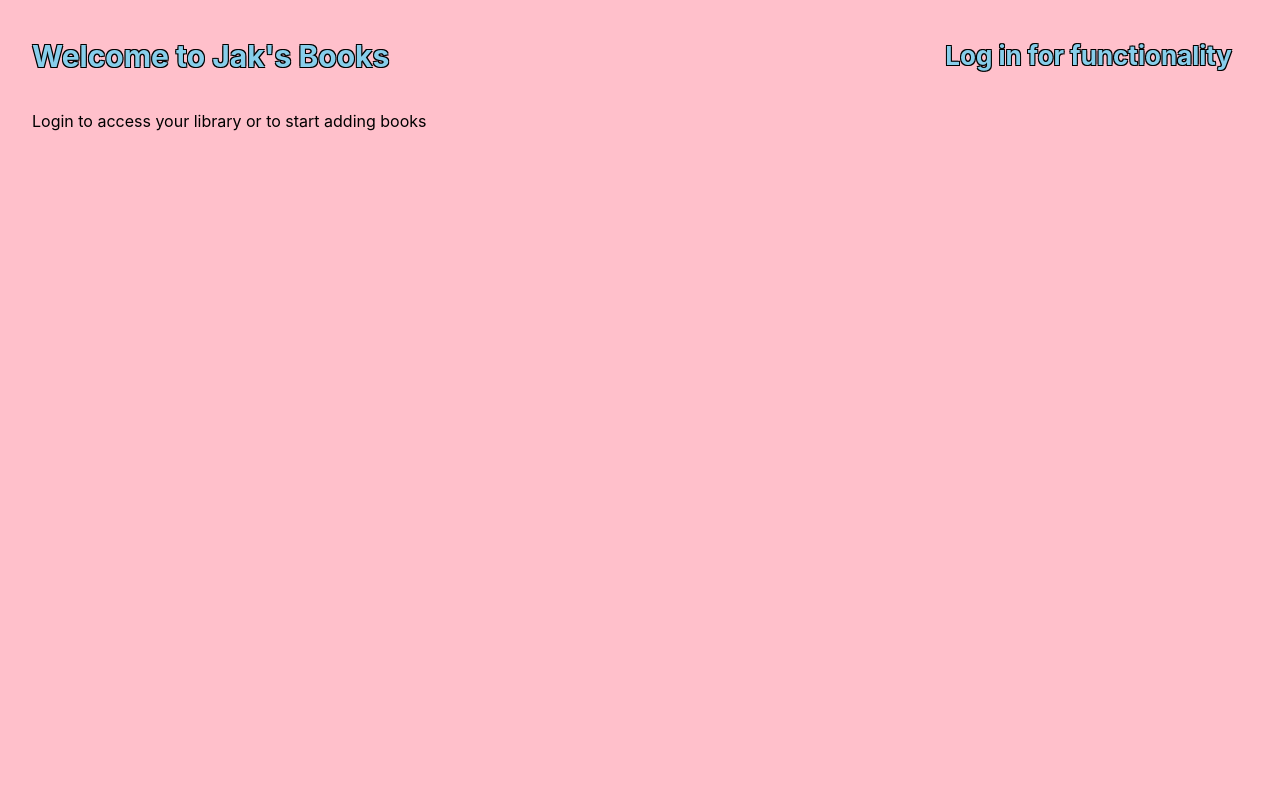
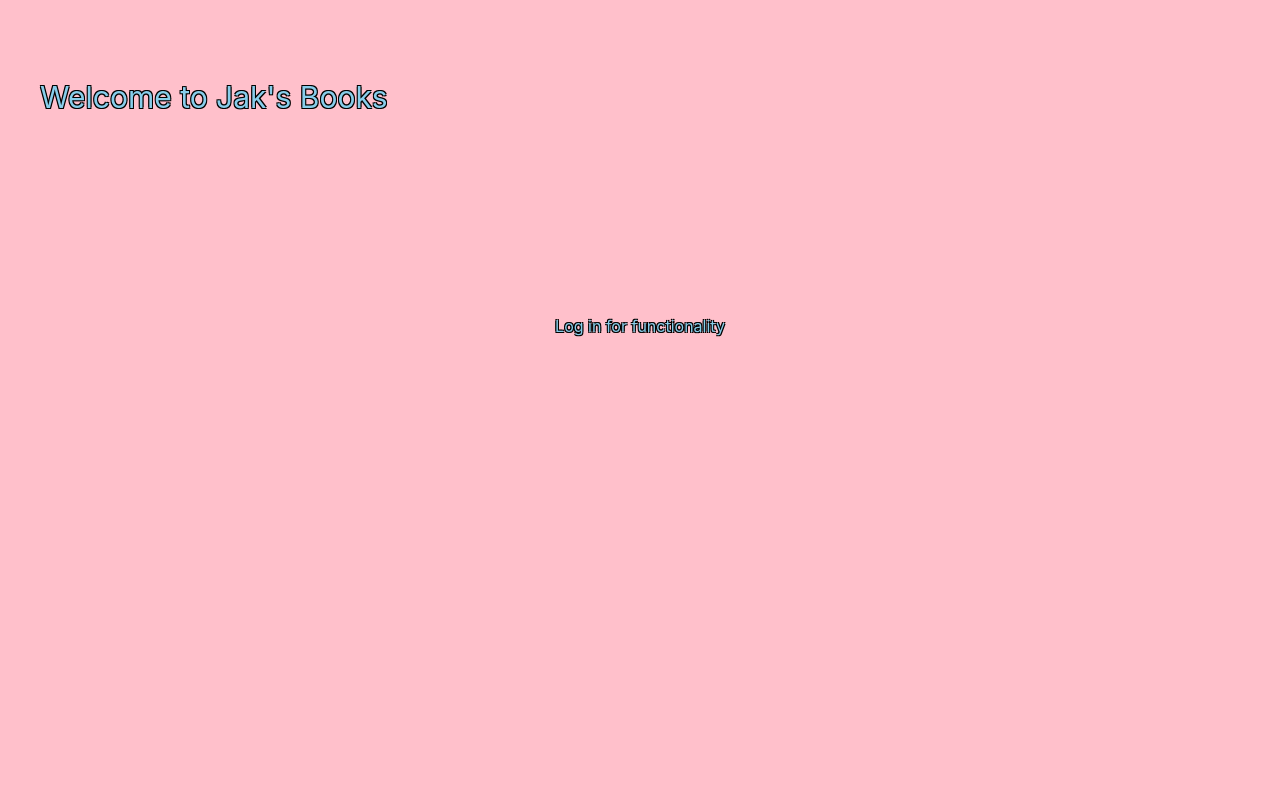
Before and after one commit to jakynevs/books, a Next.js app: page / in a window 1280 px wide. Shown: the top 800 px of the page. Built offline with nearby package versions, Linux system fonts and the light colour scheme; no server answers; the database is empty.

Commit message:
Moved a lot of styling to global styles. Edit page needs further adjustment

```diff
--- a/src/components/Book.tsx
+++ b/src/components/Book.tsx
@@ -1,7 +1,7 @@
 import React from "react";
 import Router from "next/router";
 import { Rate } from "antd";
-import globalStyles from "../components/styles/global";
+import globalStyles from "./styles/global";
 import { useSession } from "next-auth/react";
 
 export type BookProps = {
--- a/src/components/Header.tsx
+++ b/src/components/Header.tsx
@@ -1,6 +1,6 @@
 import React from "react";
 import Link from "next/link";
-import { Router, useRouter } from "next/router";
+import { useRouter } from "next/router";
 import { signOut, useSession } from "next-auth/react";
 
 const Header: React.FC = () => {
@@ -9,195 +9,41 @@ const Header: React.FC = () => {
     router.pathname === pathname;
   const { data: session, status } = useSession();
 
-  let left = (
-    <div className="left">
-      <Link href="/">
-        <a className="bold" data-active={isActive("/")}>
-          Welcome to Jak's Books
-        </a>
-      </Link>
-      <style jsx>{`
-        .bold {
-          font-weight: bold;
-        }
-        .left a[data-active="true"] {
-          color: skyblue;
-          text-shadow: -1px -1px 0 #000, 1px -1px 0 #000, -1px 1px 0 #000,
-            1px 1px 0 #000;
-          font-size: 30px;
-        }
-        a {
-          text-decoration: none;
-          color: var(--geist-foreground);
-          display: inline-block;
-        }
-
-        a + a {
-          margin-left: 1rem;
-        }
-      `}</style>
-    </div>
+  const leftContent = session ? (
+    <p>{session.user.name}'s Library </p>
+  ) : (
+    <p>Welcome to Jak's Books</p>
   );
 
   let right = null;
-
-  if (status === "loading") {
-    left = (
-      <div className="left">
-        <Link href="/">
-          <a className="bold" data-active={isActive("/")}>
-            Library
-          </a>
-        </Link>
-        <style jsx>{`
-          a {
-            text-decoration: none;
-            color: var(--geist-foreground);
-            display: inline-block;
-          }
-
-          .left a[data-active="true"] {
-            color: skyblue;
-            text-shadow: -1px -1px 0 #000, 1px -1px 0 #000, -1px 1px 0 #000,
-              1px 1px 0 #000;
-            font-size: 30px;
-          }
-
-          a + a {
-            margin-left: 1rem;
-          }
-        `}</style>
-      </div>
-    );
+  if (session) {
     right = (
-      <div className="right">
-        <p>Validating session ...</p>
-        <style jsx>{`
-          .right {
-            margin-left: auto;
-          }
-        `}</style>
-      </div>
-    );
-  }
-
-  if (!session) {
-    right = (
-      <div className="right">
-        <Link href="/api/auth/signin">
-          <a data-active={isActive("/signup")}>Log in for functionality</a>
-        </Link>
-        <style jsx>{`
-          a {
-            text-decoration: none;
-            color: var(--geist-foreground);
-            display: inline-block;
-          }
-
-          a + a {
-            margin-left: 0.5rem;
-          }
-
-          .right {
-            font-weight: bold;
-            margin-left: auto;
-            color: skyblue;
-            text-shadow: -1px -1px 0 #000, 1px -1px 0 #000, -1px 1px 0 #000,
-              1px 1px 0 #000;
-            font-size: 26px;
-          }
-
-          .right a {
-            border: 1px solid var(--geist-foreground);
-            padding: 0.5rem 1rem;
-            border-radius: 3px;
-          }
-        `}</style>
-      </div>
-    );
-  }
-
-  if (session) {
-    left = (
-      <div className="left">
-        <Link href="/">
-          <a className="bold" data-active={isActive("/")}>
-            Library
-          </a>
-        </Link>
-
-        <style jsx>{`
-          a {
-            text-decoration: none;
-            color: var(--geist-foreground);
-            display: inline-block;
-          }
-
-          .left {
-            color: skyblue;
-            text-shadow: -1px -1px 0 #000, 1px -1px 0 #000, -1px 1px 0 #000,
-              1px 1px 0 #000;
-          }
-        `}</style>
-      </div>
-    );
-    right = (
-      <div className="right">
-        <p>{session.user.name}</p>
+      <div className="rightItems">
         <button
-          className="rightButton"
+          className="headerButton"
           onClick={() =>
-            router.push({
-              pathname: "/edit",
-              query: { isNewBook: true },
-            })
+            router.push({ pathname: "/edit", query: { isNewBook: true } })
           }
         >
-          <a>Add book</a>
+          Add book
         </button>
-        <button className="rightButton" onClick={() => signOut()}>
-          <a>Log out</a>
+        <button className="headerButton" onClick={() => signOut()}>
+          Log out
         </button>
-        <style jsx>{`
-          a {
-            text-decoration: none;
-            color: skyblue;
-            text-shadow: -1px -1px 0 #000, 1px -1px 0 #000, -1px 1px 0 #000,
-              1px 1px 0 #000;
-          }
-
-          p {
-            display: inline-block;
-            font-size: 13px;
-            margin-right: 16px;
-          }
-
-          .rightButton {
-          }
-
-          .right {
-            margin-left: auto;
-          }
-
-          button {
-            background: pink;
-          }
-        `}</style>
       </div>
     );
   }
 
   return (
     <nav>
-      {left}
-      {right}
-      <style jsx>{`
-        nav {
-          display: flex;
-          padding: 2rem;
-          align-items: center;
-        }
-      `}</style>
+      <div className="left">
+        <Link href="/">
+          <a className="headerButton" data-active={isActive("/")}>
+            {leftContent}
+          </a>
+        </Link>
+      </div>
+      <div className="right">{right}</div>
     </nav>
   );
 };
--- a/src/components/Layout.tsx
+++ b/src/components/Layout.tsx
@@ -1,6 +1,7 @@
 import React, { ReactNode } from "react";
 import Header from "./Header";
 import Footer from "./Footer";
+import global from "./styles/global";
 
 type Props = {
   children: ReactNode;
@@ -10,8 +11,10 @@ const Layout: React.FC<Props> = (props) => (
   <div>
     <Header />
     <div className="site">
-      <style jsx global>{`
-        html,
+      <style jsx global>
+        {global}
+      </style>
+      <style jsx>{`
         body {
           height: 100%;
           margin: 0;
@@ -64,13 +67,8 @@ const Layout: React.FC<Props> = (props) => (
           height: 30px;
           width: 80px;
           line-height: 30px;
-          background: #ececec;
-          box-sizing: border-box;
           border: 0;
           vertical-align: center;
-        }
-
-        button + button {
         }
 
         input[type="text"],
--- a/src/components/styles/global.js
+++ b/src/components/styles/global.js
@@ -14,16 +14,48 @@ export default css.global`
   p {
     margin-bottom: 10px;
   }
+  button + button {
+    margin: 0rem 1rem;
+  }
+
+  .pageParent button {
+    cursor: pointer;
+    height: 30px;
+    width: 80px;
+    line-height: 30px;
+    border: 0;
+    vertical-align: center;
+    border: none;
+    background: #ff69b4;
+  }
+
+  .homePage {
+    display: flex;
+    justify-content: center;
+    align-items: center;
+    height: 40vh; /* 100% of the viewport height */
+  }
   .book {
     background: skyblue;
     transition: box-shadow 0.1s ease-in;
     padding: 2rem;
   }
-
+  .headerButton {
+    cursor: pointer;
+    color: skyblue;
+    text-shadow: -1px -1px 0 #000, 1px -1px 0 #000, -1px 1px 0 #000,
+      1px 1px 0 #000;
+    font-size: 30px;
+    background: none;
+    border: none;
+    text-decoration: none;
+  }
   .book:hover {
     box-shadow: 1px 1px 3px #aaa;
   }
-
+  a {
+    text-decoration: none;
+  }
   .book + .book {
     margin-top: 2rem;
   }
@@ -34,4 +66,45 @@ export default css.global`
   .pageChild {
     padding: 30px;
   }
+  nav {
+    display: flex;
+    padding: 2rem;
+    align-items: center;
+  }
+  .dropDown {
+    text-align: center;
+    margin-right: 1rem;
+  }
+  .navlink {
+    font-size: 30px;
+    background: none;
+    border: none;
+    text-decoration: none;
+  }
+  a,
+  a:visited {
+    color: skyblue;
+    text-shadow: -1px -1px 0 #000, 1px -1px 0 #000, -1px 1px 0 #000,
+      1px 1px 0 #000;
+    cursor: pointer;
+    text-decoration: none; /* Remove underline */
+  }
+
+  .right {
+    margin-left: auto;
+    display: flex;
+    justify-content: flex-end;
+  }
+  .rightItems {
+    display: flex;
+    justify-content: space-between;
+    width: 100%;
+  }
+  body {
+    font-size: 16px;
+    font-family: -apple-system, BlinkMacSystemFont, "Segoe UI", Roboto,
+      Helvetica, Arial, sans-serif, "Apple Color Emoji", "Segoe UI Emoji",
+      "Segoe UI Symbol";
+    background: pink;
+  }
 `;
--- a/src/pages/_app.tsx
+++ b/src/pages/_app.tsx
@@ -1,5 +1,6 @@
 import { SessionProvider } from "next-auth/react";
 import { AppProps } from "next/app";
+import "../components/styles/global";
 
 const App = ({ Component, pageProps }: AppProps) => {
   return (
--- a/src/pages/index.tsx
+++ b/src/pages/index.tsx
@@ -2,15 +2,28 @@ import { getSession } from "next-auth/react";
 import Library from "../components/Library";
 import Layout from "../components/Layout";
 import { useState, useEffect } from "react";
+import { useRouter } from "next/router";
+
 import { useSession } from "next-auth/react";
+import "../components/styles/global";
+import Link from "next/link";
 
 export default function Home() {
+  const router = useRouter();
+
   const [books, setBooks] = useState([]);
   const { data: session, status } = useSession();
+  const isActive: (pathname: string) => boolean = (pathname) =>
+    router.pathname === pathname;
   let homePage = (
     <div className="homePage">
-      Login to access your library or to start adding books
-      <style jsx>{``}</style>
+      <div className="noSessionWelcome">
+        <Link href="/api/auth/signin">
+          <a className="navLink" data-active={isActive("/signup")}>
+            Log in for functionality
+          </a>
+        </Link>
+      </div>
     </div>
   );
 
--- a/src/pages/p/[id].tsx
+++ b/src/pages/p/[id].tsx
@@ -95,7 +95,9 @@ const Book: React.FC<BookProps> = (props) => {
             <a>Edit</a>
           </button>
           {userHasValidSession && (
-            <button onClick={() => deleteBook(id)}>Delete</button>
+            <button onClick={() => deleteBook(id)}>
+              <a>Delete</a>
+            </button>
           )}
         </div>
       </div>
```
